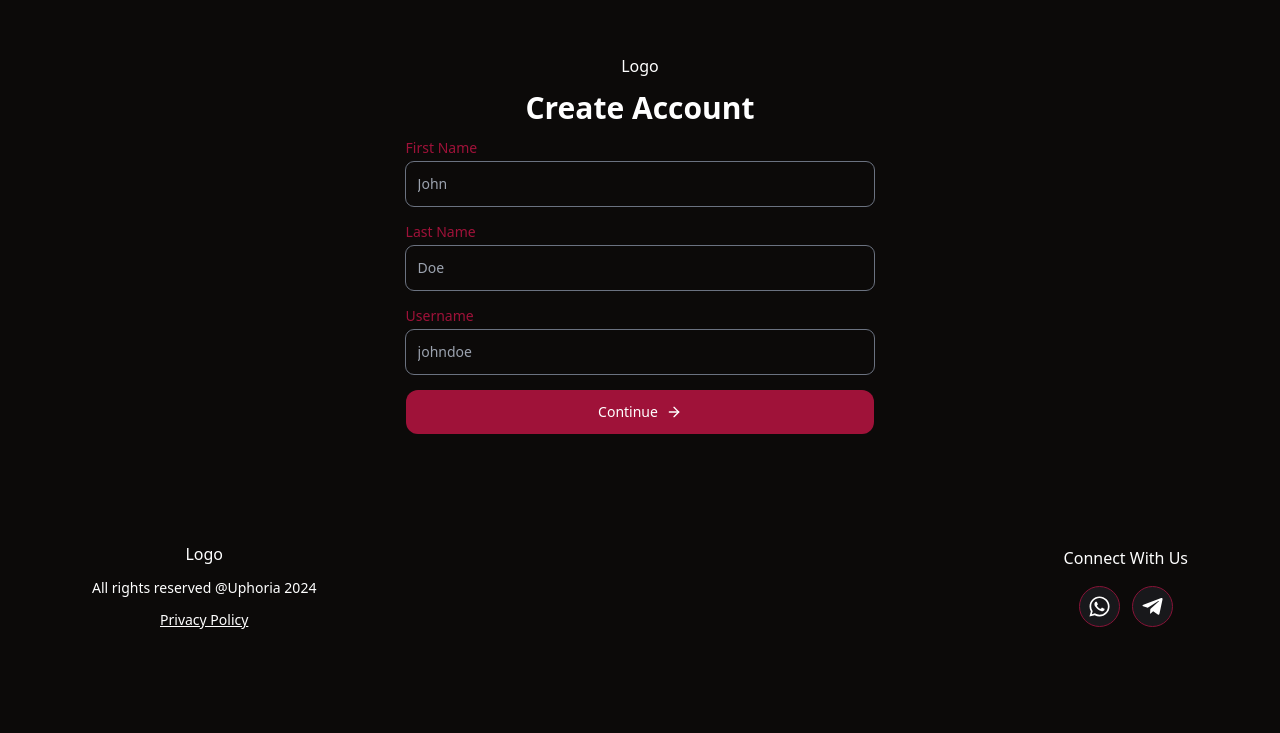
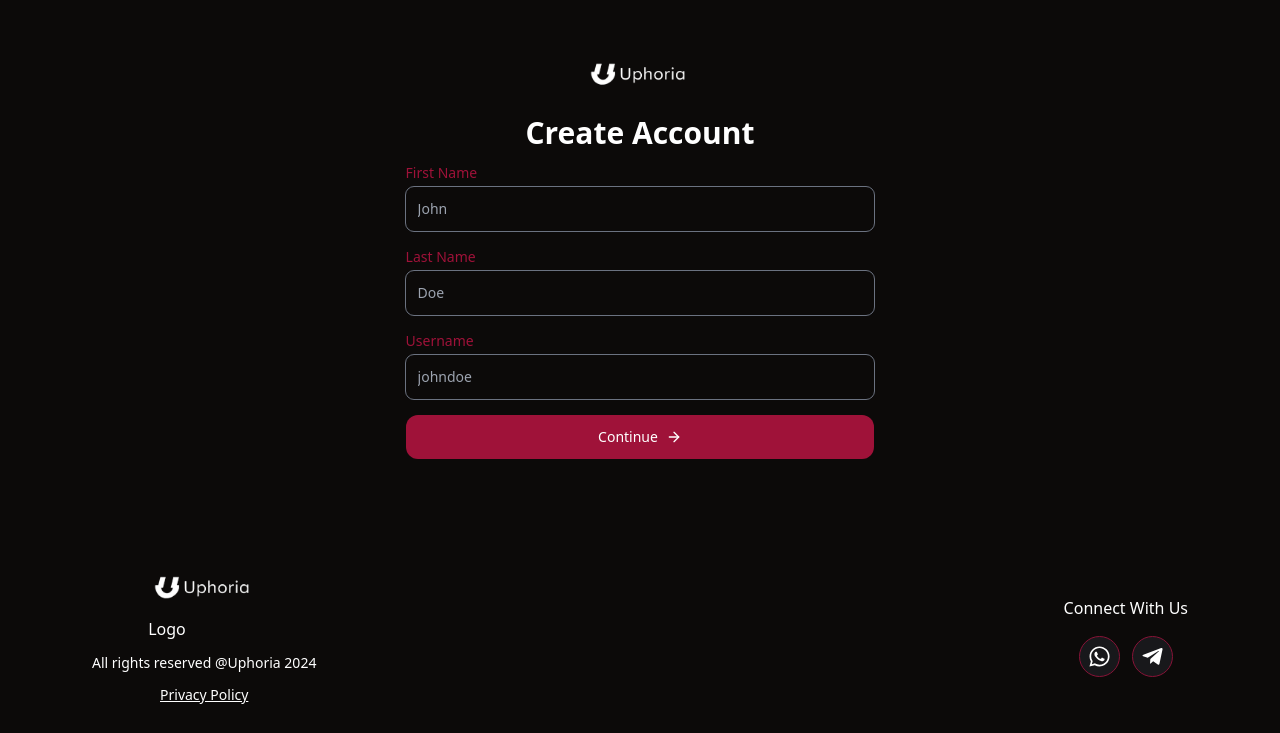
Before and after one commit to JAjorgbor/uphoria-platform, a Next.js app: page /register in a window 1280 px wide. Shown: the part 101-834 px from the top of the page. Before the commit the page ends 800 px from the top, so only its background shows below. Built offline with nearby package versions, Linux system fonts and the light colour scheme.

Commit message:
replaced logos

```diff
--- a/components/register/RegisterForm.tsx
+++ b/components/register/RegisterForm.tsx
@@ -1,6 +1,6 @@
 "use client";
 import InputField from "@/components/elements/InputField";
-// import Image from "next/image";
+import Image from "next/image";
 import Link from "next/link";
 import { useState } from "react";
 import { useForm } from "react-hook-form";
@@ -13,14 +13,13 @@ const RegisterForm = () => {
     <div className="mt-[20%] p-3 md:w-4/5 mx-auto">
       <div className="flex flex-col gap-3 justify-center items-center">
         <Link href="/">
-          {/* <Image
+          <Image
             src="/logo.png"
             alt="Uphoria logo"
             width={100}
             height={100}
             className=" w-[7rem]"
-          /> */}
-          Logo
+          />
         </Link>
         <h3 className="text-3xl font-bold">Create Account</h3>
         <form className="w-full space-y-4">
--- a/scaffold/Footer.tsx
+++ b/scaffold/Footer.tsx
@@ -11,13 +11,13 @@ const Footer = ({}) => {
       <Container className="flex flex-col md:flex-row justify-center items-center gap-6 md:justify-between py-7">
         <div className="flex flex-col items-center gap-3 order-2 md:order-1">
           <Link href="#">
-            {/* <Image
+            <Image
               src="/logo.png"
               alt="Uphoria logo"
               width={200}
               height={200}
               className=" w-[7rem]"
-            /> */}
+            />
             Logo
           </Link>
           <p className="text-sm ">
--- a/scaffold/Header.tsx
+++ b/scaffold/Header.tsx
@@ -1,6 +1,7 @@
 "use client";
 import Container from "@/components/elements/Container";
 import RegisterModal from "@/components/RegisterModal";
+import Image from "next/image";
 import Link from "next/link";
 import { useState } from "react";
 import { FiUserPlus } from "react-icons/fi";
@@ -11,13 +12,13 @@ const Header = () => {
     <header className=" sticky top-0 bg-stone-950 z-50">
       <Container className="flex justify-between py-2">
         <Link href="/">
-          {/* <Image
+          <Image
             src="/logo.png"
             alt="Uphoria logo"
             width={200}
             height={200}
             className=" w-[7rem]"
-          /> */}
+          />
           Logo
         </Link>
         <button
```
Also changed, not shown: public/logo.png.
